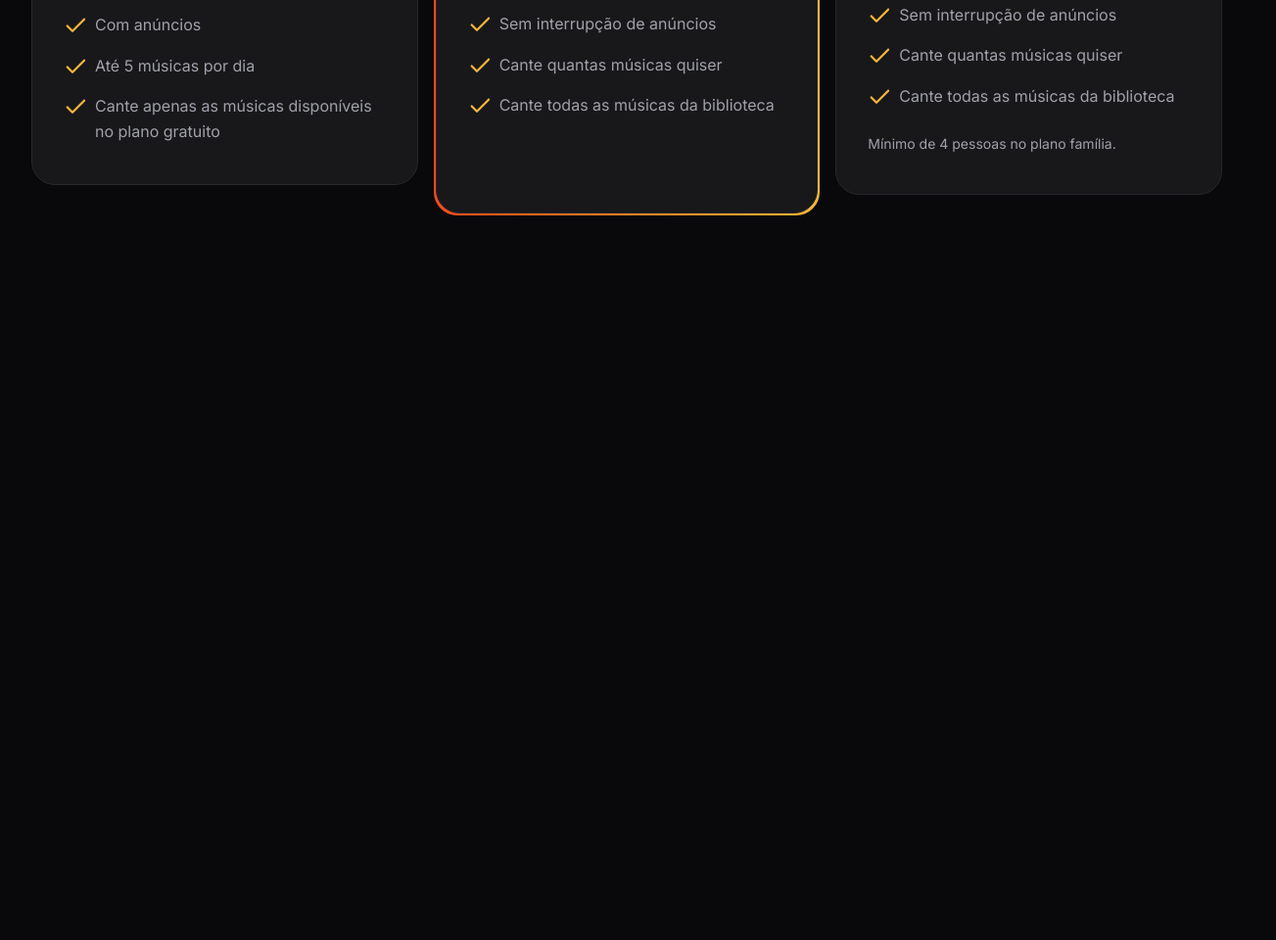
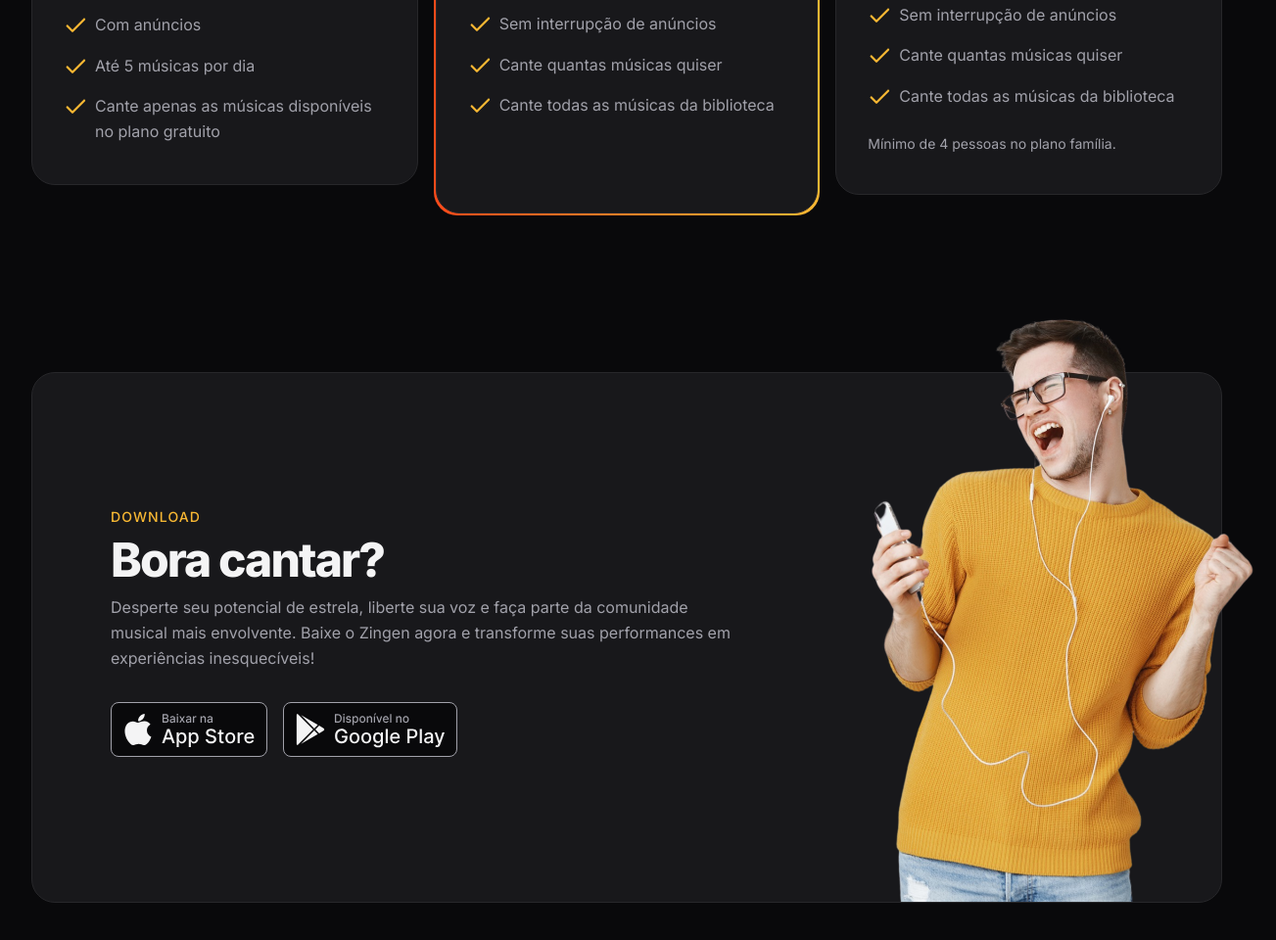
Before and after one commit to mauricioyansen/09-zingen, a plain HTML site: page index.html in a window 1280 px wide. Shown: the part 3256-4216 px from the top of the page at 98% size, 1303 px wide, since content can reach past the window. Before the commit the page ends 3556 px from the top, so only its background shows below. Drawn offline with Linux system fonts and the light colour scheme.

Commit message:
section download

```diff
--- a/index.html
+++ b/index.html
@@ -182,5 +182,36 @@
         </div>
       </div>
     </section>
+
+    <section id="download">
+      <div class="container py-xl">
+        <div class="card px-lg even-columns items-center">
+          <div>
+            <header>
+              <strong>Download</strong>
+              <h2>Bora cantar?</h2>
+            </header>
+            <p>
+              Desperte seu potencial de estrela, liberte sua voz e faça parte da
+              comunidade musical mais envolvente. Baixe o Zingen agora e
+              transforme suas performances em experiências inesquecíveis!
+            </p>
+
+            <div class="button flex gap-1">
+              <a href="#">
+                <img src="assets/icons/button-app-store.svg" alt="">
+              </a>
+              <a href="#">
+                <img src="assets/icons/button-google-play.svg" alt="">
+              </a>
+            </div>
+          </div>
+            <img
+              src="assets/rapaz-ouvindo-musica-com-fones-de-ouvido-e-cantando-no-aplicativo-de-karaoke-removebg 1.png"
+              alt=""
+            />
+        </div>
+      </div>
+    </section>
   </body>
 </html>
--- /dev/null
+++ b/styles/download.css
@@ -0,0 +1,32 @@
+#download {
+    & .card {
+        padding: 3rem 1.5rem 15rem;
+        position: relative;
+
+        & > img {
+            width: 14.5rem;
+            position: absolute;
+            bottom: 0;
+            right: -3.5rem
+        }
+    }
+
+    & .button {
+        flex-wrap: wrap;
+        margin-top: 2rem;
+    }
+
+    @media (width >= 80em) {
+        & .card {
+            padding: 8.75rem 5rem;
+
+            & > div:nth-child(1) {
+                max-width: 40rem;
+            }
+
+            & > img {
+                width: 29.125rem;
+            }
+        }
+    }
+}
--- a/styles/global.css
+++ b/styles/global.css
@@ -46,6 +46,8 @@ html {
   font-size: var(--fs-base);
   line-height: 1.6;
   color: var(--text-color-primary);
+
+  overflow-x: hidden;
 }
 
 body {
--- a/styles/index.css
+++ b/styles/index.css
@@ -9,3 +9,4 @@
 @import url(cards.css);
 @import url(features.css) (width >= 80rem);
 @import url(pricing.css);
+@import url(download.css);
```
Also changed, not shown: assets/icons/button-app-store.svg (added), assets/icons/button-google-play.svg (added).
